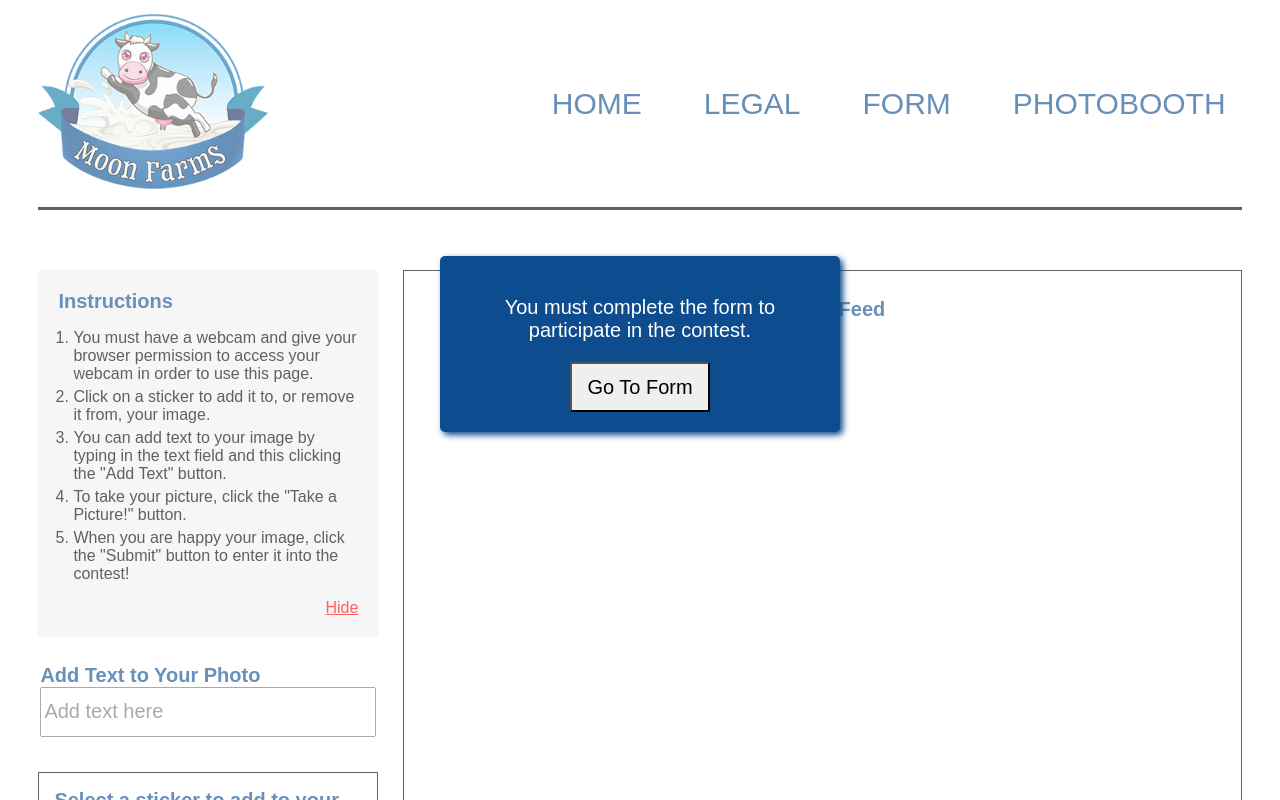
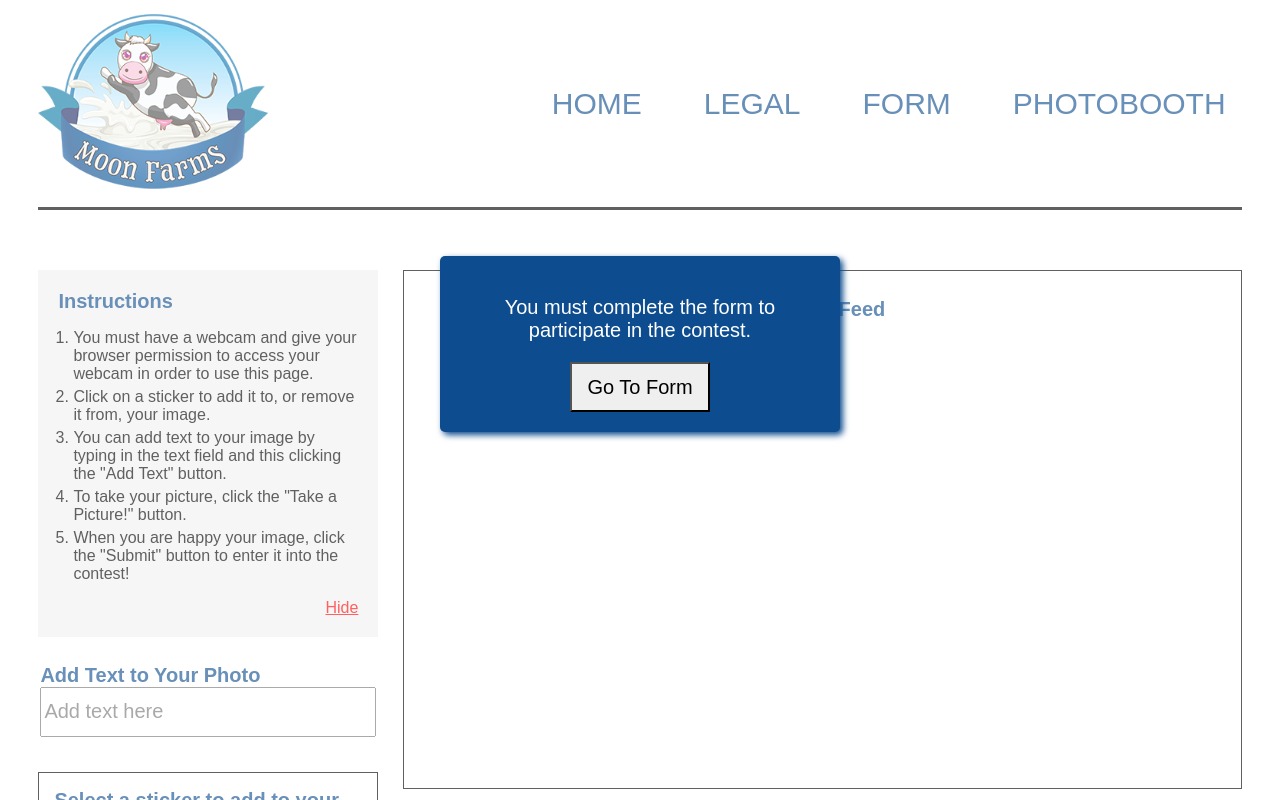
Before and after one commit to johnsonjoelle/milk-photobooth-v2, a React (Create React App) app: page /photobooth in a window 1280 px wide. Shown: the top 800 px of the page. Built offline with nearby package versions, Linux system fonts and the light colour scheme; no server answers; a web font is replaced by a local one.

Commit message:
Quick fix to video element

```diff
--- a/src/Feeds.js
+++ b/src/Feeds.js
@@ -5,7 +5,6 @@ import useCanvas from './useCanvas';
 function Canvas(props) {
     const {draw, ...rest } = props;
     const canvasRef = useCanvas(draw);
-    // const videoRef = usePhoto();
 
     // ! To Move
     const videoRef = useRef(null);
@@ -43,7 +42,6 @@ function Canvas(props) {
                 <div className="playerDiv">
                     <h2 className="photoBoothTitle centerText">Camera Feed</h2>
                     <video id="camera"className="player"
-                    width="800" height="450" muted loop
                     ref={videoRef}></video>
                 </div>
                 <div className="playerDiv">
```
